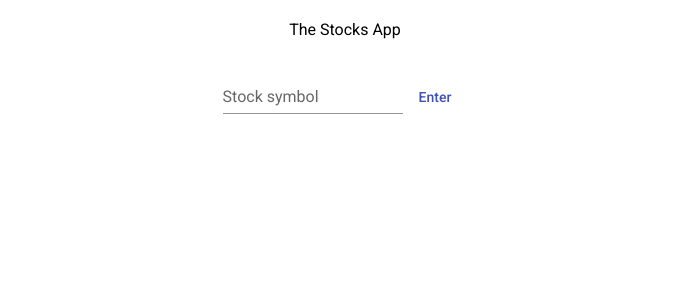
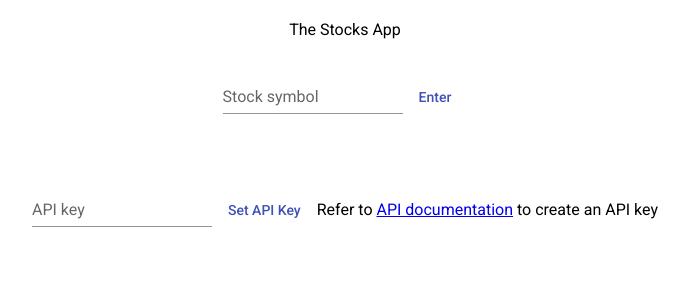
Before and after one commit to kamal2311/stocks, an Angular app: page / in a window 1280 px wide. Shown: the top 300 px of the page, without its empty margins (295-984 px from the left). Built offline with nearby package versions, Linux system fonts and the light colour scheme.

Commit message:
Provide for an API key

```diff
--- a/src/app/app.component.css
+++ b/src/app/app.component.css
@@ -9,6 +9,10 @@ div.title {
 }
 
 header {
+    margin: auto;
+}
+
+.centered {
     margin: auto;
 }
 .content {
--- a/src/app/app.component.html
+++ b/src/app/app.component.html
@@ -24,8 +24,8 @@
                 'positive': company.changes > 0,
                 'negative': company.changes < 0
              }">{{ company.price | currency }}</p>
-             <h3>Changes</h3>
-             <p>{{ company.changes }}</p>
+            <h3>Changes</h3>
+            <p>{{ company.changes }}</p>
             <h3>Website</h3>
             <p><a href="{{ company.website}}"> {{ company.website}} </a> </p>
             <h3> Description </h3>
@@ -34,4 +34,15 @@
             </p>
         </mat-card-content>
     </mat-card>
+    <div *ngIf="!apiKey" class="centered">
+        <p>
+            <mat-form-field appearance="standard">
+                <mat-label>API key</mat-label>
+                <input #apiKey matInput>
+            </mat-form-field>
+            <button mat-button color="primary" (click)="setApiKey(apiKey.value)">Set API Key</button>
+            <span>Refer to <a href="https://financialmodelingprep.com/developer/docs/">API documentation</a> to create
+                an API key </span>
+        </p>
+    </div>
 </div>
--- a/src/app/app.component.ts
+++ b/src/app/app.component.ts
@@ -1,5 +1,6 @@
 import { Component, OnInit } from '@angular/core';
 import { HttpClient } from '@angular/common/http';
+import { MatSnackBar } from '@angular/material/snack-bar';
 
 @Component({
   selector: 'app-root',
@@ -10,15 +11,33 @@ export class AppComponent {
 
   title = 'The Stocks App';
   company = null;
+  apiKey: any;
 
-  constructor(private http: HttpClient){ }
+  constructor(private http: HttpClient, private snackBar: MatSnackBar){ }
 
   fetchData(symbol:string): void {
-    const personalApiKey = 'bd8b2faefb549144a3744ef43a52e50e';
 
-    this.http.get(`https://financialmodelingprep.com/api/v3/profile/${symbol}?apikey=${personalApiKey}`)
+    if (!this.apiKey) {
+        this.snackBar.open("Please create and set an API key","Dismiss");
+    }
+
+    this.http.get(`https://financialmodelingprep.com/api/v3/profile/${symbol}?apikey=${this.apiKey}`)
       .subscribe( data => {
           this.company = data[0];
-      });
+      },
+        error => {
+          this.snackBar.open("Invalid stock symbol or no data found");
+        }
+      );
+  }
+
+  setApiKey(key: string){
+    if (key){
+      this.apiKey = key;
+    }
+    this.snackBar.open("APIKey set!","Dismiss",
+    {
+      duration: 2000,
+    });
   }
 }
```
